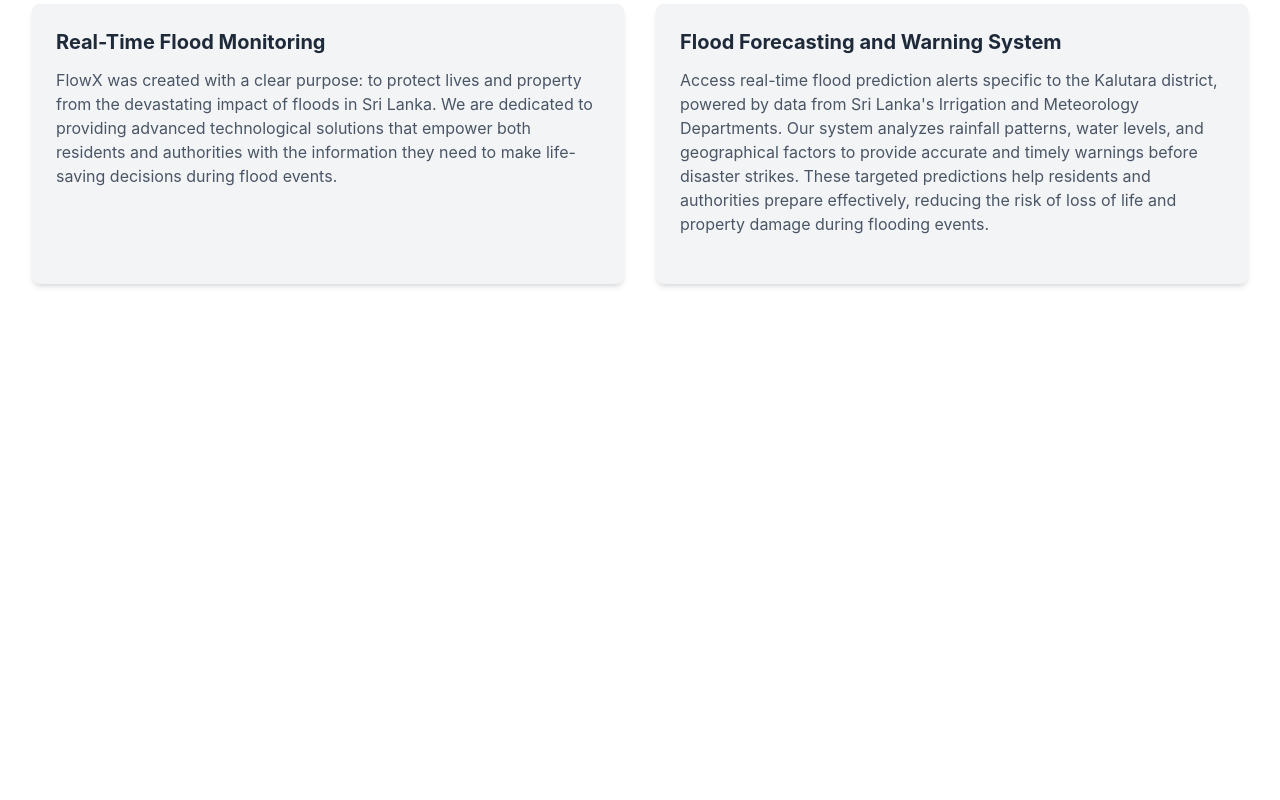
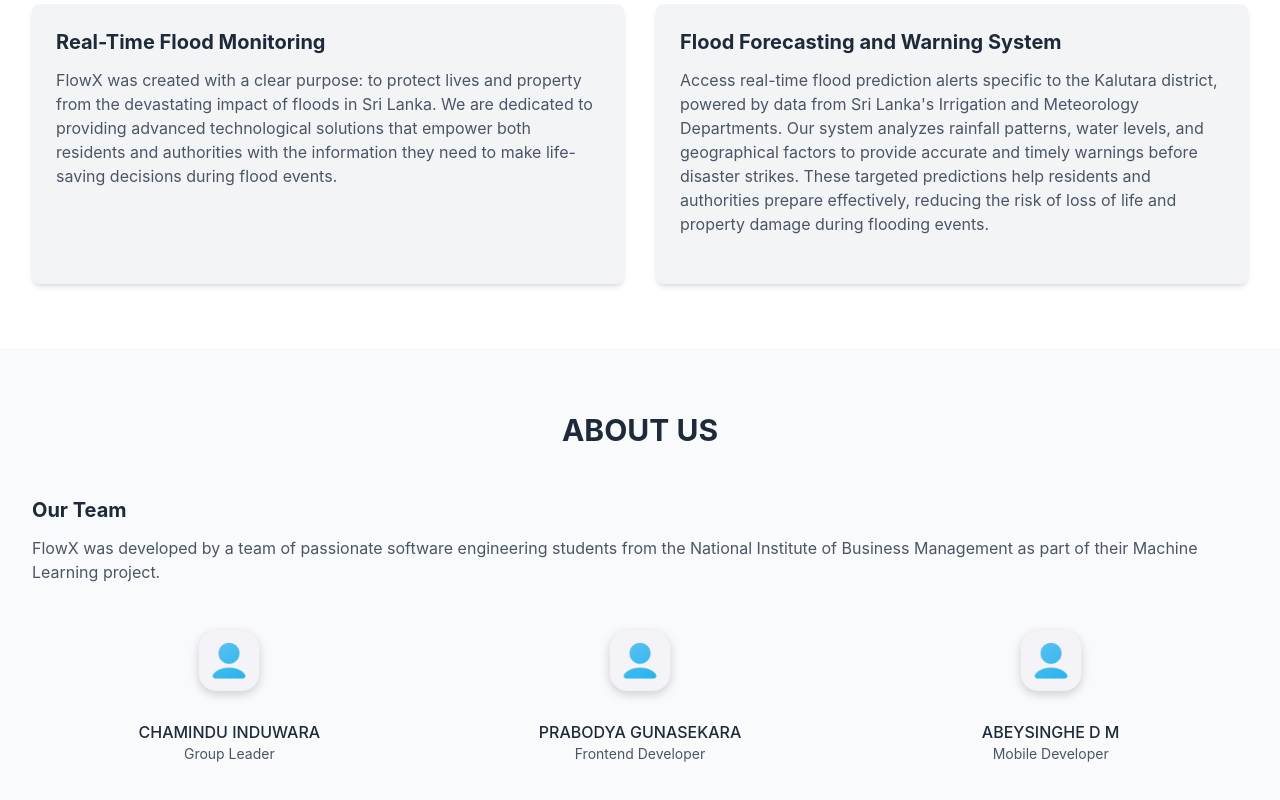
Before and after one commit to NIBM-GALLE/GAHDSE241F-flowx, a React (Vite) app in the folder public-web-app/client/: page / in a window 1280 px wide. Shown: the part 944-1744 px from the top of the page. Before the commit the page ends 1292 px from the top, so only its background shows below. Built offline with nearby package versions, Linux system fonts and the light colour scheme.

Commit message:
implement the about us section

```diff
--- a/public-web-app/client/src/App.jsx
+++ b/public-web-app/client/src/App.jsx
@@ -2,6 +2,7 @@
 import Navbar from "./components/Navbar";
 import Hero from "./components/Hero";
 import Services from "./components/Services";
+import AboutUs from "./components/AboutUs";
 import { motion } from "framer-motion";
 
 function App() {
@@ -27,6 +28,9 @@
         <motion.div variants={gridSquareVariants}>
           <Services />
         </motion.div>
+        <motion.div variants={gridSquareVariants}>
+          <AboutUs />
+        </motion.div>
       </motion.section>
     </>
   );
--- /dev/null
+++ b/public-web-app/client/src/components/AboutUs.jsx
@@ -0,0 +1,60 @@
+import React from "react";
+import UserImg from "../assets/user.png";
+
+function AboutUs() {
+  const teamMembers = [
+    {
+      name: "CHAMINDU INDUWARA",
+      role: "Group Leader",
+    },
+    {
+      name: "PRABODYA GUNASEKARA",
+      role: "Frontend Developer",
+    },
+    {
+      name: "ABEYSINGHE D M",
+      role: "Mobile Developer",
+    },
+  ];
+  return (
+    <section id="about-us" className="py-16 bg-gray-50">
+      <h2 className="text-3xl font-bold text-gray-800 text-center mb-12 ">
+        ABOUT US
+      </h2>
+      <div className="max-w-7xl mx-auto px-4 sm:px-6 lg:px-8">
+        <div className="mb-8">
+          <h3 className="text-xl font-bold text-gray-800 mb-3">Our Team</h3>
+          <p className="text-gray-600 mb-6">
+            FlowX was developed by a team of passionate software engineering
+            students from the National Institute of Business Management as part
+            of their Machine Learning project.
+          </p>
+        </div>
+
+        <div className="grid grid-cols-2 sm:grid-cols-3 md:grid-cols-3 gap-4">
+          {teamMembers.map((member, index) => (
+            <div key={index} className="flex flex-col items-center">
+              <div className="w-24 h-24 rounded-lg overflow-hidden mb-2">
+                <img
+                  src={UserImg}
+                  alt={member.name}
+                  className="w-full h-full object-cover"
+                  onError={(e) => {
+                    e.target.src = "/api/placeholder/96/96";
+                    e.target.alt = "Team member placeholder";
+                  }}
+                />
+              </div>
+              <h4 className="font-medium text-gray-800 text-center">
+                {member.name}
+              </h4>
+              <p className="text-sm text-gray-600 text-center">{member.role}</p>
+            </div>
+          ))}
+        </div>
+      </div>
+    </section>
+  );
+}
+
+export default AboutUs;
```
Also changed, not shown: public-web-app/client/src/assets/user.png (added).
